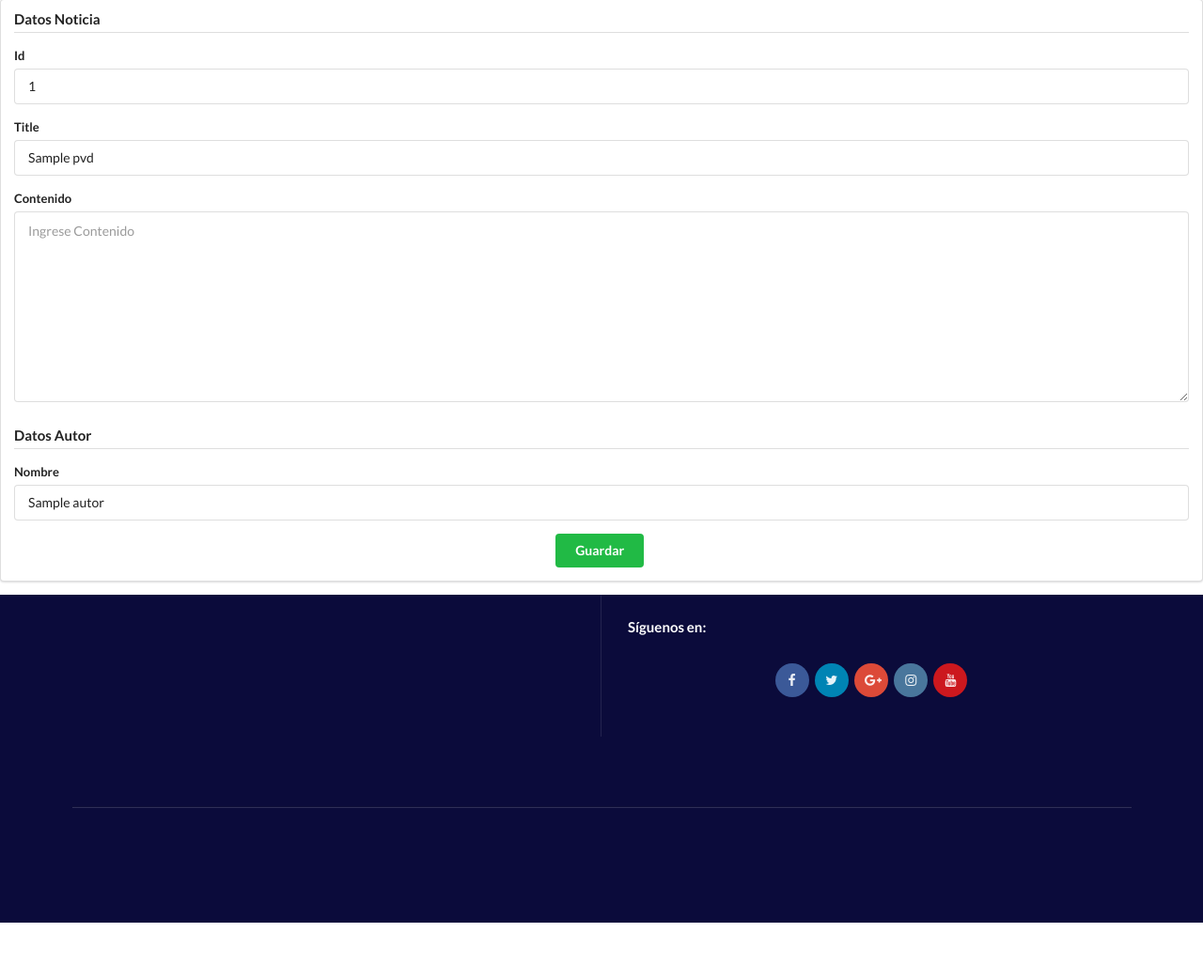
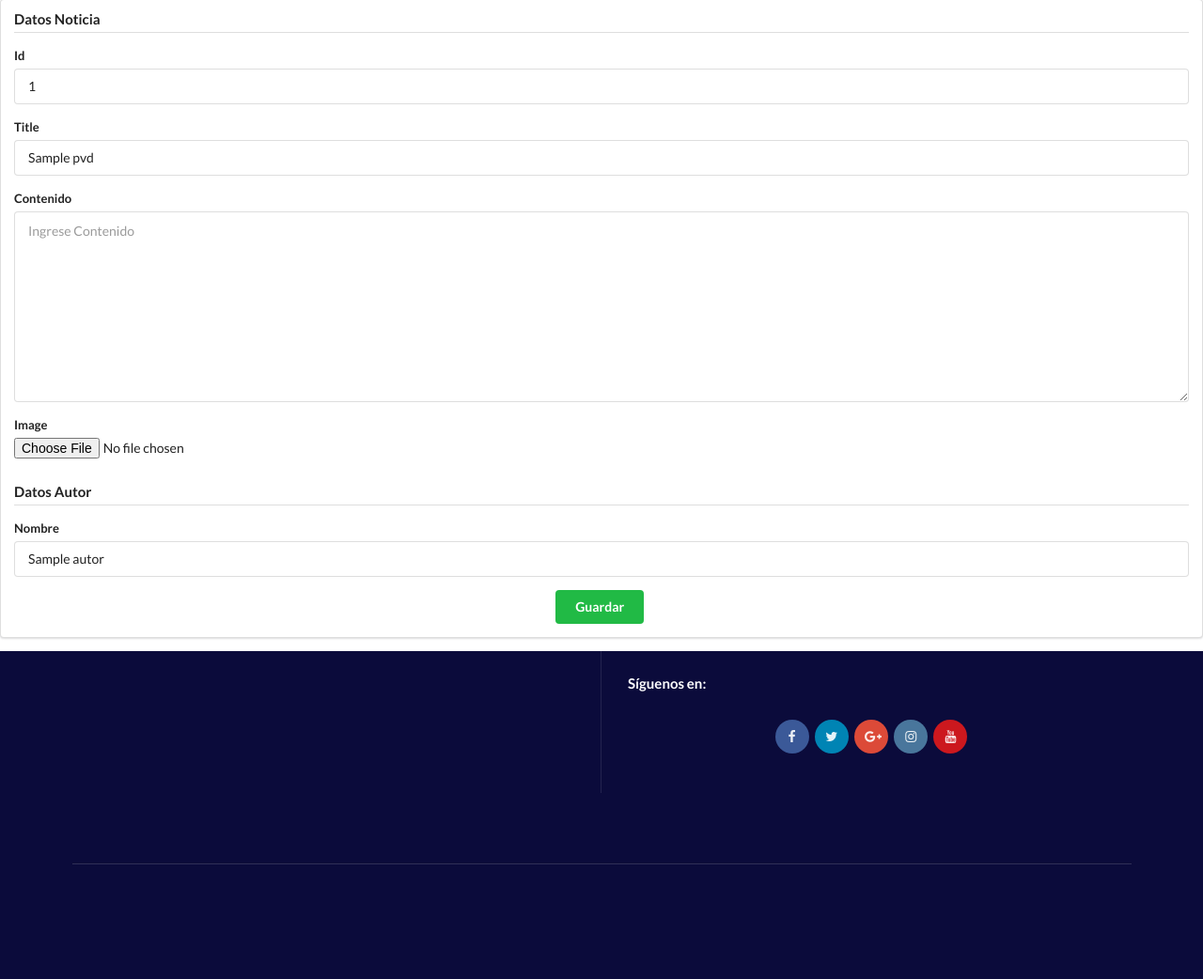
Before and after one commit to Haushoffer/ProyectoSisweb, a PHP site: template View/noticia/noticia-nuevo.php in a window 1280 px wide. Shown: the part 358-1400 px from the top of the page at 94% size. Before the commit the page ends 1340 px from the top, so only its background shows below. Run offline with PHP 8.4, Linux system fonts and the light colour scheme; the template is opened without the code that fills it: most values are stand-ins (such as "Sample title", 1, 10 or a date in 2020); some libraries are stand-ins or nearby versions.

Commit message:
Anadir imagen a una noticia aun no funciona

```diff
--- a/Controller/noticia.controller.php
+++ b/Controller/noticia.controller.php
@@ -44,6 +44,7 @@ class NoticiaController{
         $pvd->title = $_REQUEST['title'];
         $pvd->content = $_REQUEST['content'];
         $pvd->autor = $_REQUEST['autor'];
+        $pvd->image = $_REQUEST['image'];
         $this->model->Registrar($pvd);
 
         header('Location: index.php');
@@ -56,6 +57,7 @@ class NoticiaController{
         $pvd->title = $_REQUEST['title'];
         $pvd->content = $_REQUEST['content'];
         $pvd->autor = $_REQUEST['autor'];
+        $pvd->image = $_REQUEST['image'];
 
         $this->model->Actualizar($pvd);
 
--- a/View/noticia/noticia-nuevo.php
+++ b/View/noticia/noticia-nuevo.php
@@ -71,6 +71,12 @@
         <textarea rows="10" cols="200" name="content" value="<?php echo $pvd->content; ?>" class="form-control" placeholder="Ingrese Contenido" data-validacion-tipo="requerido|min:100" /></textarea>
     </div>
   </div>
+  <div class="field">
+      <label>Image</label>
+      <div class="field">
+           <input type="file" value="<?php echo $pvd->image; ?>" name="image"/>
+      </div>
+  </div>
   <h4 class="ui dividing header">Datos Autor</h4>
   <div class="field">
       <label>Nombre</label>
```
Also changed, not shown: View/noticia/noticia-editar.php (+8 -0 lines).
